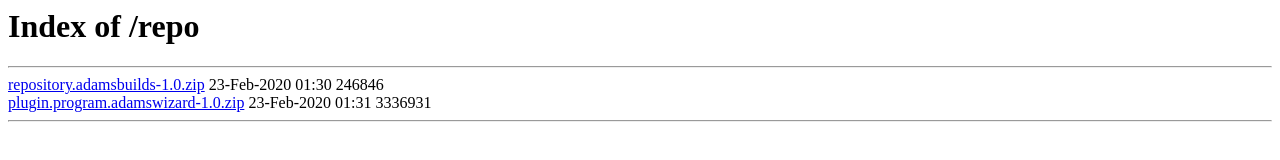
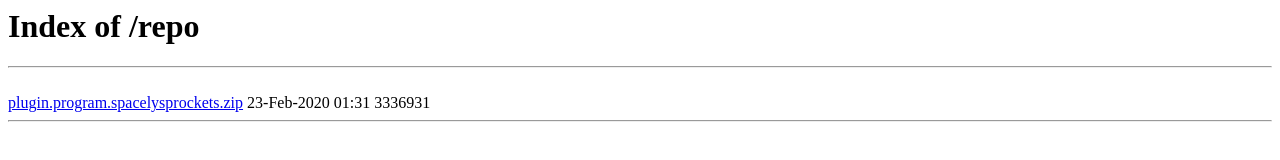
Before and after one commit to MainStreetUSA/Spaceley-Sprockets.github.io, a plain HTML site: page index.html in a window 1280 px wide. Drawn offline with Linux system fonts and the light colour scheme.

Commit message:
Update index.html
updated listing 4/3/2021

```diff
--- a/index.html
+++ b/index.html
@@ -1,9 +1,8 @@
 <html><head><meta http-equiv="Content-Type" content="text/html; charset=windows-1252"><title>Index of /repo</title></head>
 <body bgcolor="white">
 <h1>Index of /repo</h1><hr>
-<a href="repository.adamsbuilds-1.0.zip">repository.adamsbuilds-1.0.zip</a>               23-Feb-2020 01:30              246846
-<br>
-<a href="plugin.program.adamswizard-1.0.zip">plugin.program.adamswizard-1.0.zip</a>              23-Feb-2020 01:31              3336931
+<br />
+<a href="plugin.program.spacelysprockets.zip">plugin.program.spacelysprockets.zip</a>              23-Feb-2020 01:31              3336931
 <hr>
 
 </body></html>
```
